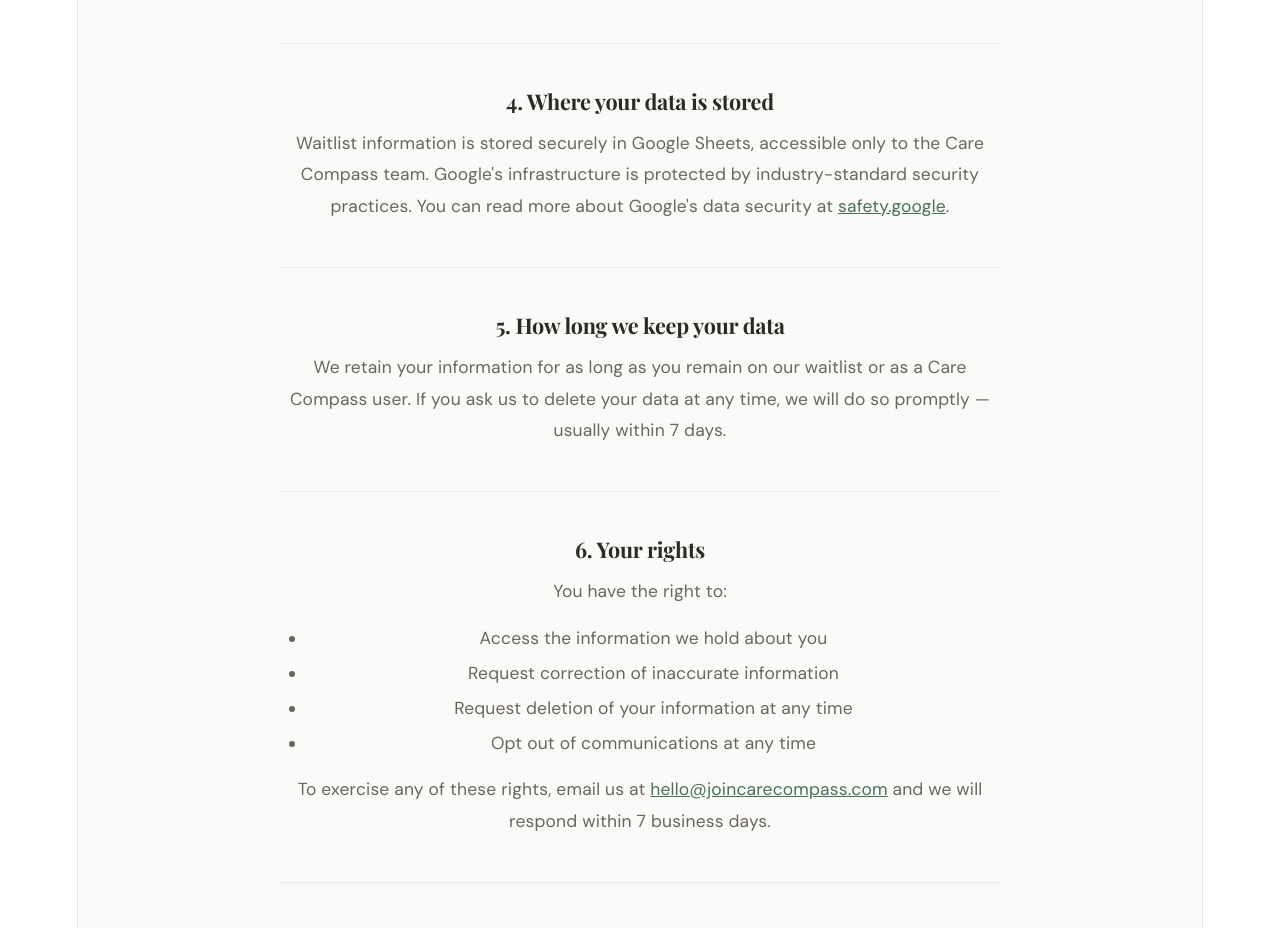
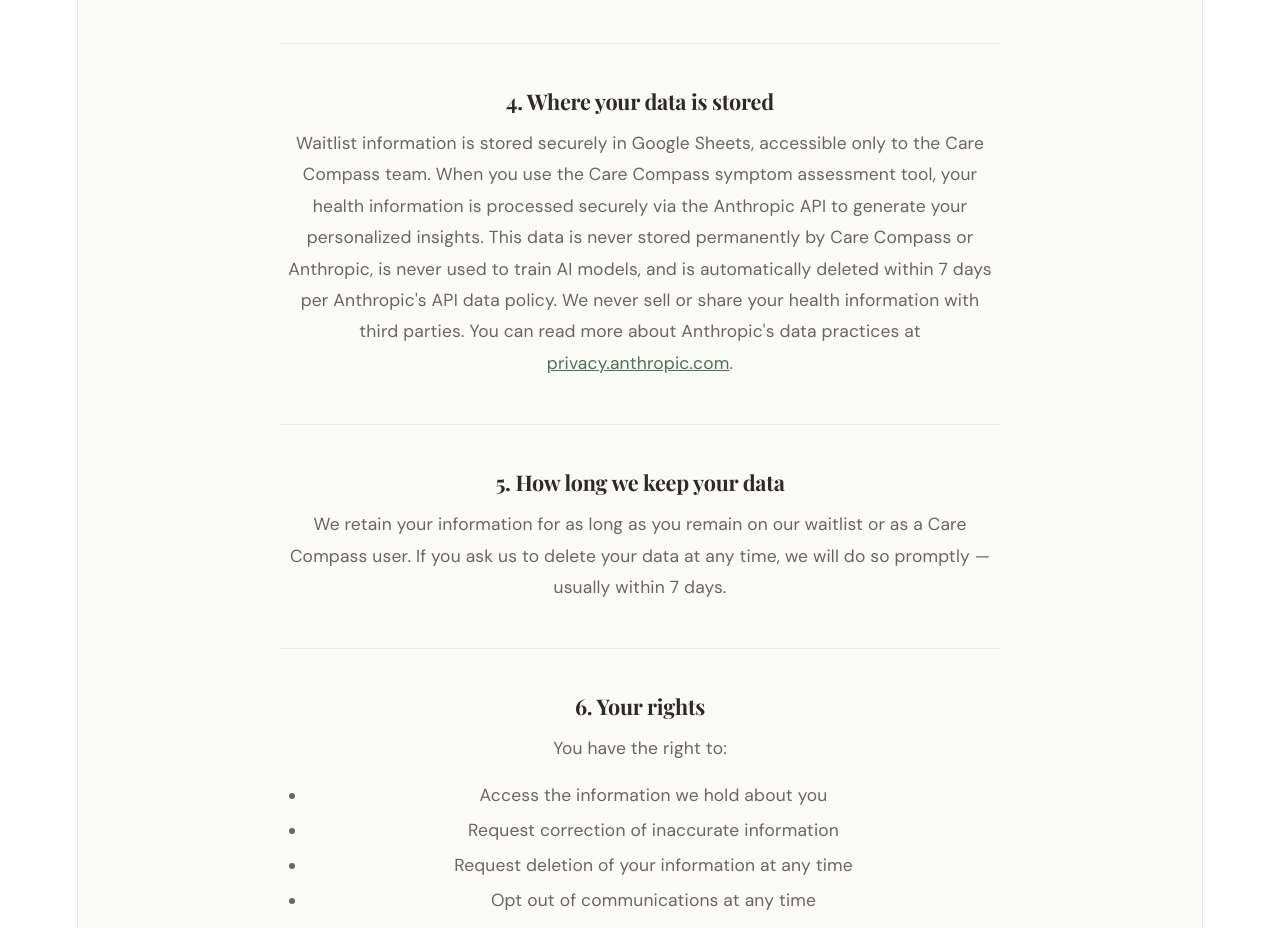
Before and after one commit to tiffanykbuettner-lab/care-compass-landing, a React (Vite) app: page /privacy in a window 1280 px wide. Shown: the part 1400-2328 px from the top of the page. Built offline with nearby package versions, Linux system fonts and the light colour scheme; a web font is replaced by a local one.

Commit message:
add privacy consent notice and update privacy policy

```diff
--- a/src/CareCompassPOC.jsx
+++ b/src/CareCompassPOC.jsx
@@ -414,6 +414,12 @@ Please provide a Care Compass Insight Report with these sections:
                     Always discuss findings with a qualified healthcare provider.
                   </p>
                 </div>
+                <div style={s.consentBox}>
+                  <p style={s.consentText}>
+                    🔒 <strong>Privacy notice:</strong> Your symptom information is processed securely via the Anthropic API to generate your insights. It is never stored permanently, never sold or shared, and is automatically deleted within 7 days. It will never be used to train AI models.{" "}
+                    <a href="/privacy" style={s.consentLink}>Read our Privacy Policy →</a>
+                  </p>
+                </div>
                 {error && <p style={s.errorMsg}>{error}</p>}
               </div>
             )}
@@ -505,6 +511,9 @@ const s = {
 
   disclaimerBox: { background: CREAM, borderRadius: "0.75rem", padding: "1rem 1.25rem", border: `1px solid rgba(0,0,0,0.06)` },
   disclaimerText: { fontSize: "0.82rem", color: WARM_GRAY, lineHeight: 1.7, margin: 0, textAlign: "center" },
+  consentBox: { background: "#e8f0eb", borderRadius: "0.75rem", padding: "1rem 1.25rem", border: `1px solid rgba(74,112,88,0.2)` },
+  consentText: { fontSize: "0.82rem", color: SAGE_DARK, lineHeight: 1.7, margin: 0 },
+  consentLink: { color: SAGE_DARK, fontWeight: 600, textDecoration: "underline" },
 
   navBtns: { display: "flex", justifyContent: "space-between", alignItems: "center", marginTop: "2rem", paddingTop: "1.5rem", borderTop: `1px solid rgba(0,0,0,0.07)` },
   backBtn: { background: "transparent", border: `1.5px solid rgba(0,0,0,0.15)`, color: WARM_GRAY, padding: "0.75rem 1.5rem", borderRadius: "100px", fontSize: "0.9rem", cursor: "pointer", fontFamily: "inherit" },
--- a/src/PrivacyPolicy.jsx
+++ b/src/PrivacyPolicy.jsx
@@ -53,13 +53,17 @@ export default function PrivacyPolicy() {
           </Section>
 
           <Section title="4. Where your data is stored">
-            Waitlist information is stored securely in Google Sheets, accessible only to the
-            Care Compass team. Google's infrastructure is protected by industry-standard security
-            practices. You can read more about Google's data security at{" "}
-            <a href="https://safety.google" style={styles.link} target="_blank" rel="noreferrer">
-              safety.google
-            </a>.
-          </Section>
+  	   Waitlist information is stored securely in Google Sheets, accessible only to the
+  	   Care Compass team. When you use the Care Compass symptom assessment tool, your
+  	   health information is processed securely via the Anthropic API to generate your
+  	   personalized insights. This data is never stored permanently by Care Compass or
+  	   Anthropic, is never used to train AI models, and is automatically deleted within
+  	   7 days per Anthropic's API data policy. We never sell or share your health
+  	   information with third parties. You can read more about Anthropic's data practices at{" "}
+  	   <a href="https://privacy.anthropic.com" style={styles.link} target="_blank" rel="noreferrer">
+    	   privacy.anthropic.com
+  	  </a>.
+	</Section>
 
           <Section title="5. How long we keep your data">
             We retain your information for as long as you remain on our waitlist or as a Care
```
